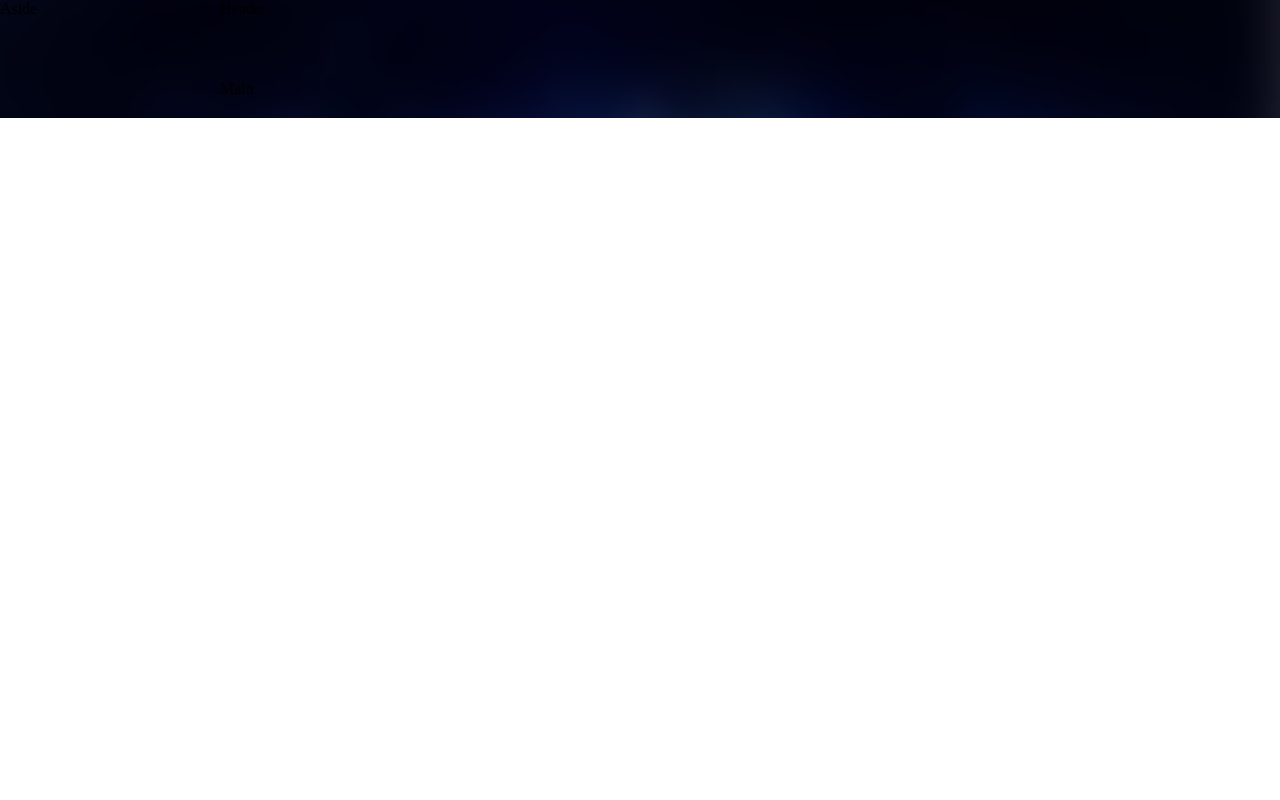
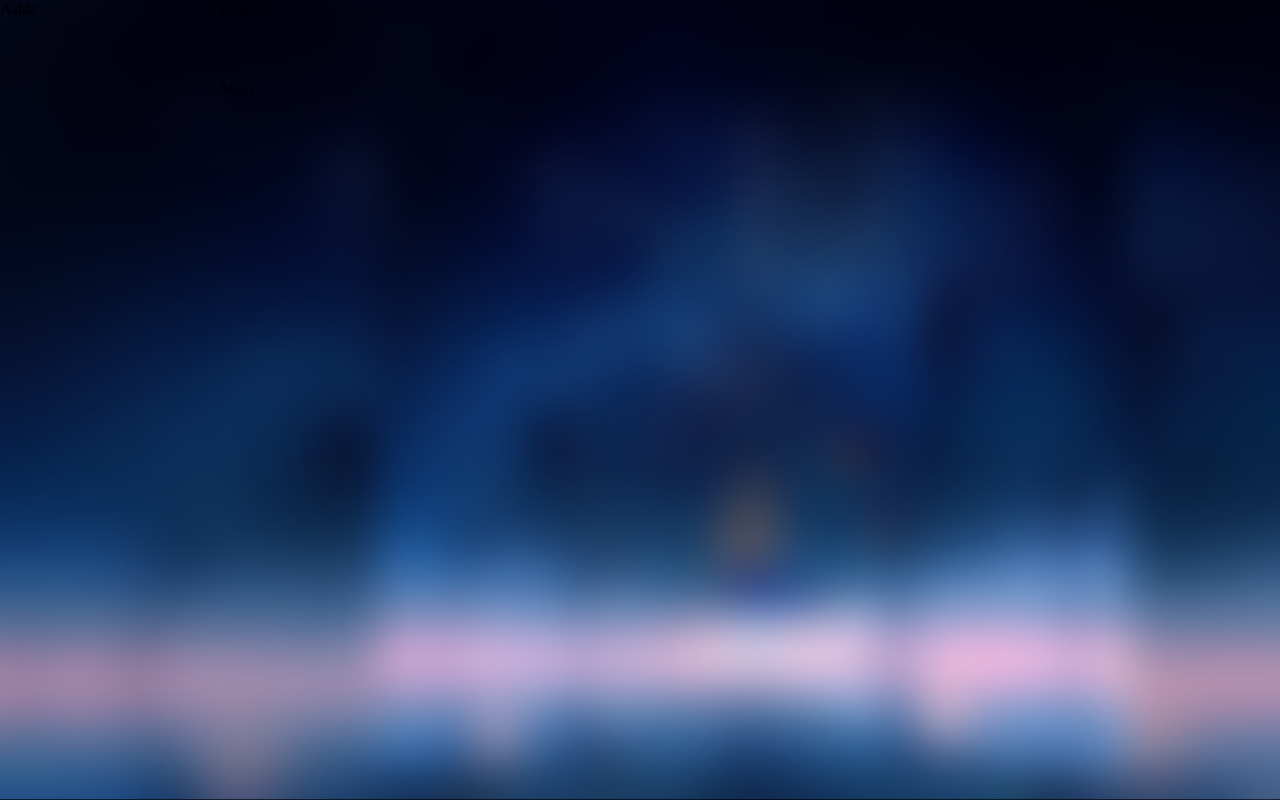
Before and after one commit to Attiybom/vue3-todos, a Vue app: page /#/home in a window 1280 px wide. Built offline with nearby package versions, Linux system fonts and the light colour scheme.

Commit message:
reset-css

```diff
--- /dev/null
+++ b/src/assets/main.css
@@ -0,0 +1,7 @@
+html,
+body,
+#app {
+  height: 100%;
+  margin: 0;
+  padding: 0;
+}
--- a/src/main.js
+++ b/src/main.js
@@ -1,5 +1,6 @@
 import { createApp } from "vue";
 import "normalize.css";
+import "./assets/main.css";
 import router from "./router";
 
 import App from "./App.vue";
```
